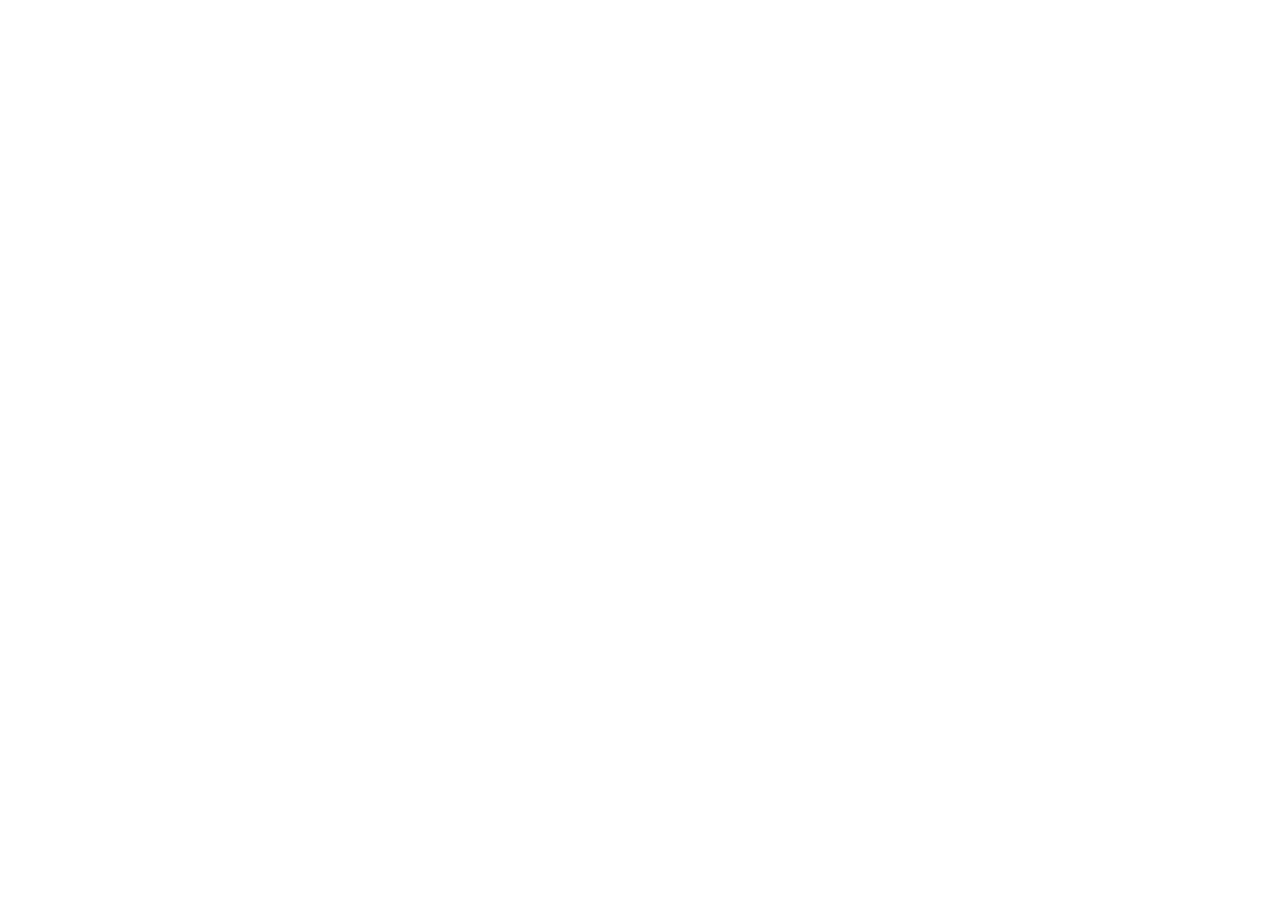
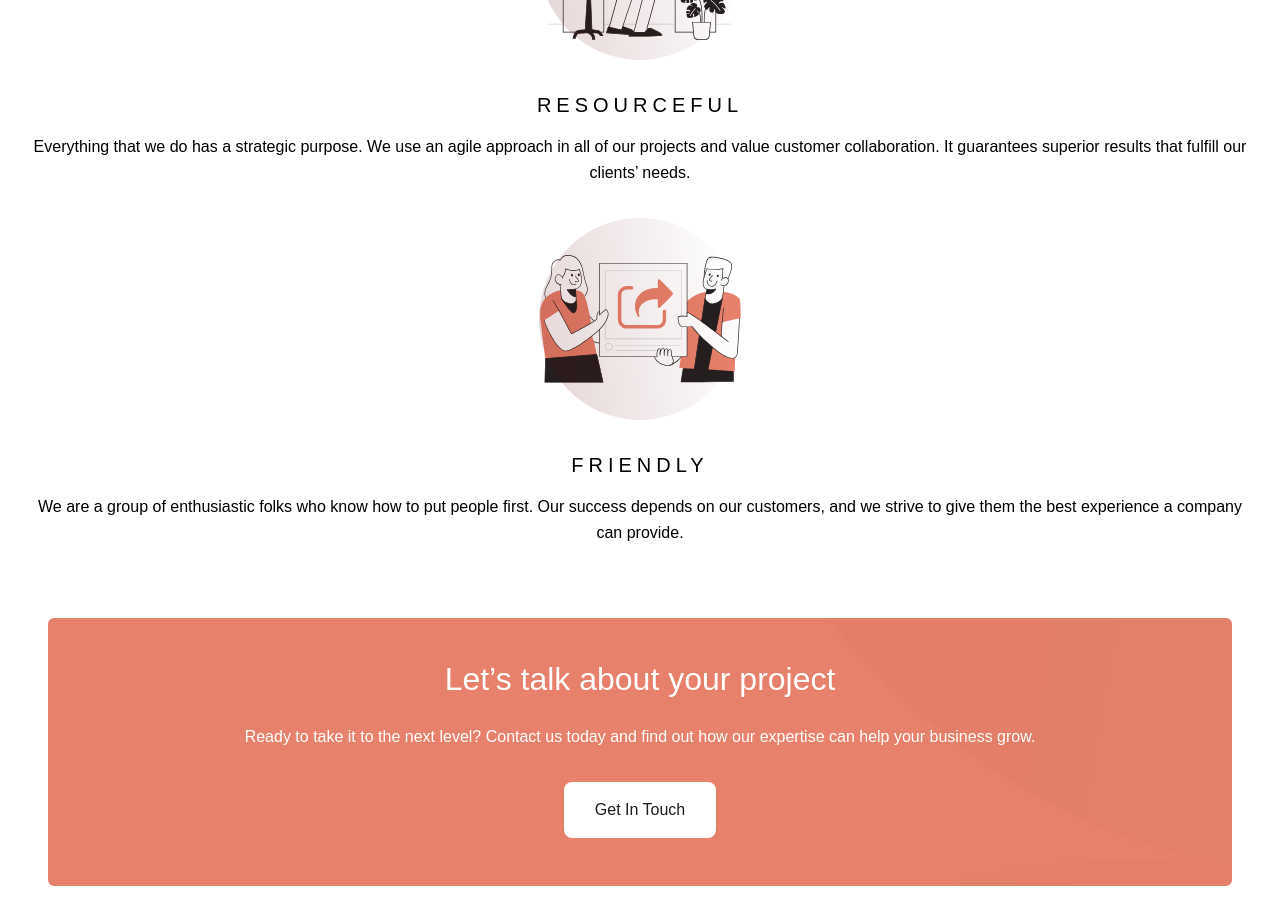
Before and after one commit to glowupmatt/DESIGNO, a Next.js app: page / in a window 1280 px wide. Shown: the part 2240-3164 px from the top of the page. Before the commit the page ends 1620 px from the top, so only its background shows below. Built offline with nearby package versions, Linux system fonts and the light colour scheme.

Commit message:
added footer

```diff
--- a/app/page.tsx
+++ b/app/page.tsx
@@ -1,14 +1,11 @@
 "use client";
-
-import Image from "next/image";
 import { useState } from "react";
 import HeroSlide from "@/components/HomePageComps/HeroSlide";
 import Navigation from "@/components/Navigation";
 import Services from "@/components/HomePageComps/Services";
 import classNames from "classnames";
-import GetInTouchButton from "@/components/GetInTouchButton";
-import LearnMoreButton from "@/components/LearnMoreButton";
-import SubmitButton from "@/components/SubmitButton";
+import BrandCharacteristics from "@/components/HomePageComps/BrandCharacteristics";
+import Footer from "@/components/Footer";
 
 export default function Home() {
   const [navOpen, setNavOpen] = useState(false);
@@ -23,7 +20,9 @@ export default function Home() {
         <HeroSlide />
         <div className="relative">
           <Services />
+          <BrandCharacteristics />
         </div>
+        <Footer />
       </div>
     </div>
   );
--- /dev/null
+++ b/components/Footer.tsx
@@ -0,0 +1,12 @@
+import GetInTouchComp from "./GetInTouchComp";
+
+const Footer = () => {
+  return (
+    <div>
+      <GetInTouchComp />
+      <div></div>
+    </div>
+  );
+};
+
+export default Footer;
--- /dev/null
+++ b/components/GetInTouchComp.tsx
@@ -0,0 +1,31 @@
+import React from "react";
+import Image from "next/image";
+import GetInTouchButton from "./GetInTouchButton";
+
+const GetInTouchComp = () => {
+  return (
+    <div className="p-[3rem]">
+      <div className="text-white bg-peach rounded-md w-full h-full flex flex-col justify-center items-center text-center py-[3rem] px-[3rem] gap-[2rem] relative overflow-hidden">
+        <div className="w-full h-full absolute scale-[2.3] rotate-[190deg] contrast-100 right-[4rem]">
+          <Image
+            alt=""
+            src="/assets/shared/desktop/bg-pattern-three-circles.svg"
+            fill
+            quality={100}
+            className="object-cover"
+          />
+        </div>
+        <p className="text-[2rem] z-[20]">Let’s talk about your project</p>
+        <p className="z-[20]">
+          Ready to take it to the next level? Contact us today and find out how
+          our expertise can help your business grow.
+        </p>
+        <div className="z-[20]">
+          <GetInTouchButton />
+        </div>
+      </div>
+    </div>
+  );
+};
+
+export default GetInTouchComp;
--- /dev/null
+++ b/components/HomePageComps/BrandCharacteristics.tsx
@@ -0,0 +1,41 @@
+import React from "react";
+import Image from "next/image";
+import { homePageCharacteristics } from "@/data/homePageInfo";
+
+const BrandCharacteristics = () => {
+  return (
+    <div className="mt-[7.5rem] p-[1.5rem] flex flex-col gap-[2rem]">
+      {homePageCharacteristics.map((data, index) => {
+        return (
+          <div
+            key={index}
+            className="flex justify-center items-center flex-col gap-[2rem]"
+          >
+            <div className="w-[12.625rem] h-[12.625rem] relative">
+              <Image
+                alt={data.title}
+                src={data.img}
+                fill
+                quality={100}
+                className="object-cover"
+              />
+              <Image
+                alt={data.title}
+                src="/assets/home/desktop/bg-pattern-hero-home.svg"
+                fill
+                quality={100}
+                className="object-cover rotate-[-100deg]"
+              />
+            </div>
+            <div className="relative flex flex-col gap-4 text-center">
+              <h3>{data.title}</h3>
+              <p>{data.desc}</p>
+            </div>
+          </div>
+        );
+      })}
+    </div>
+  );
+};
+
+export default BrandCharacteristics;
--- a/components/HomePageComps/HeroSlide.tsx
+++ b/components/HomePageComps/HeroSlide.tsx
@@ -29,11 +29,12 @@ const HeroSlide = () => {
             </div>
           </div>
         </div>
-        <div className="h-[35.77544rem] w-[17.41981rem] absolute top-[28rem]">
+        <div className="h-[35.77544rem] w-[30rem] absolute top-[28rem]">
           <Image
             alt=""
             src="/assets/home/desktop/image-hero-phone.png"
             fill
+            quality={100}
             className="object-cover"
           />
         </div>
--- a/components/HomePageComps/Services.tsx
+++ b/components/HomePageComps/Services.tsx
@@ -1,7 +1,6 @@
 import React from "react";
 import Image from "next/image";
 import { homePageProjectDisplay } from "@/data/homePageInfo";
-import { homePageCharacteristics } from "@/data/homePageInfo";
 
 const Services = () => {
   return (
@@ -10,7 +9,7 @@ const Services = () => {
         {homePageProjectDisplay.map((data, index) => {
           return (
             <div
-              className="flex items-center justify-center rounded-md w-full h-[12.625rem]"
+              className="flex items-center justify-center rounded-md w-full h-[12.625rem] cursor-pointer"
               key={data.title}
             >
               <div className="relative text-white z-10 text-center gap-4 flex flex-col">
@@ -23,6 +22,7 @@ const Services = () => {
                   alt=""
                   src={data.images.mobileImg}
                   fill
+                  quality={100}
                   className="object-fill rounded-md"
                 />
               </div>
--- a/components/Navigation.tsx
+++ b/components/Navigation.tsx
@@ -43,7 +43,7 @@ const Navigation = ({ setNavOpen, navOpen }: navigationProps) => {
 
       <ul
         className={classNames(
-          "flex flex-col items-start justify-center w-full p-[1.4rem] bg-black text-white gap-[2rem] font-light tracking-wide text-[20px] absolute z-10",
+          "flex flex-col items-start justify-center w-full p-[1.4rem] bg-black text-white gap-[2rem] font-light tracking-wide text-[20px] absolute z-[1000]",
           { hidden: navOpen === false }
         )}
       >
```
